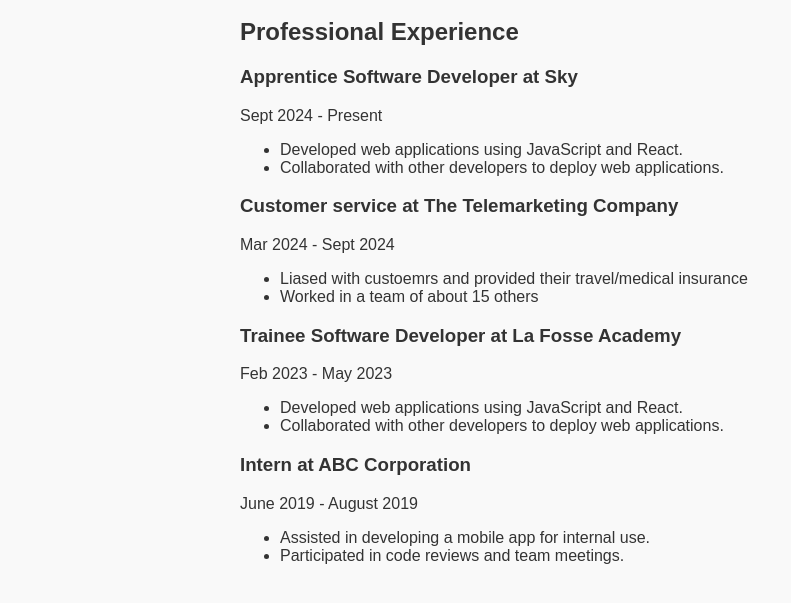
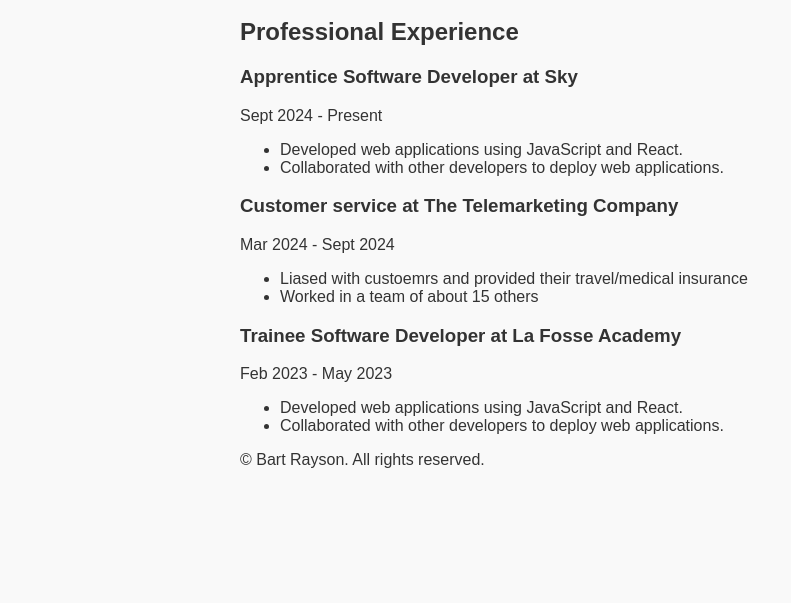
Before and after one commit to brayson98/Multiverse_week_3_project, a plain HTML site: page experience.html in a window 1280 px wide. Shown: the part 141-744 px from the top of the page, without its empty margins (0-791 px from the left). Drawn offline with Linux system fonts and the light colour scheme.

Commit message:
Update experience.html

```diff
--- a/experience.html
+++ b/experience.html
@@ -38,12 +38,12 @@
             <li>Developed web applications using JavaScript and React.</li>
             <li>Collaborated with other developers to deploy web applications.</li>
         </ul>
-        <h3>Intern at ABC Corporation</h3>
-        <p>June 2019 - August 2019</p>
-        <ul>
-            <li>Assisted in developing a mobile app for internal use.</li>
-            <li>Participated in code reviews and team meetings.</li>
-        </ul>
+
+
+        <footer>
+            <p>© <span id="current-year"></span> Bart Rayson. All rights reserved.</p>
+        </footer>
+
     </main>
     <script src="script.js"></script>
 </body>
```
